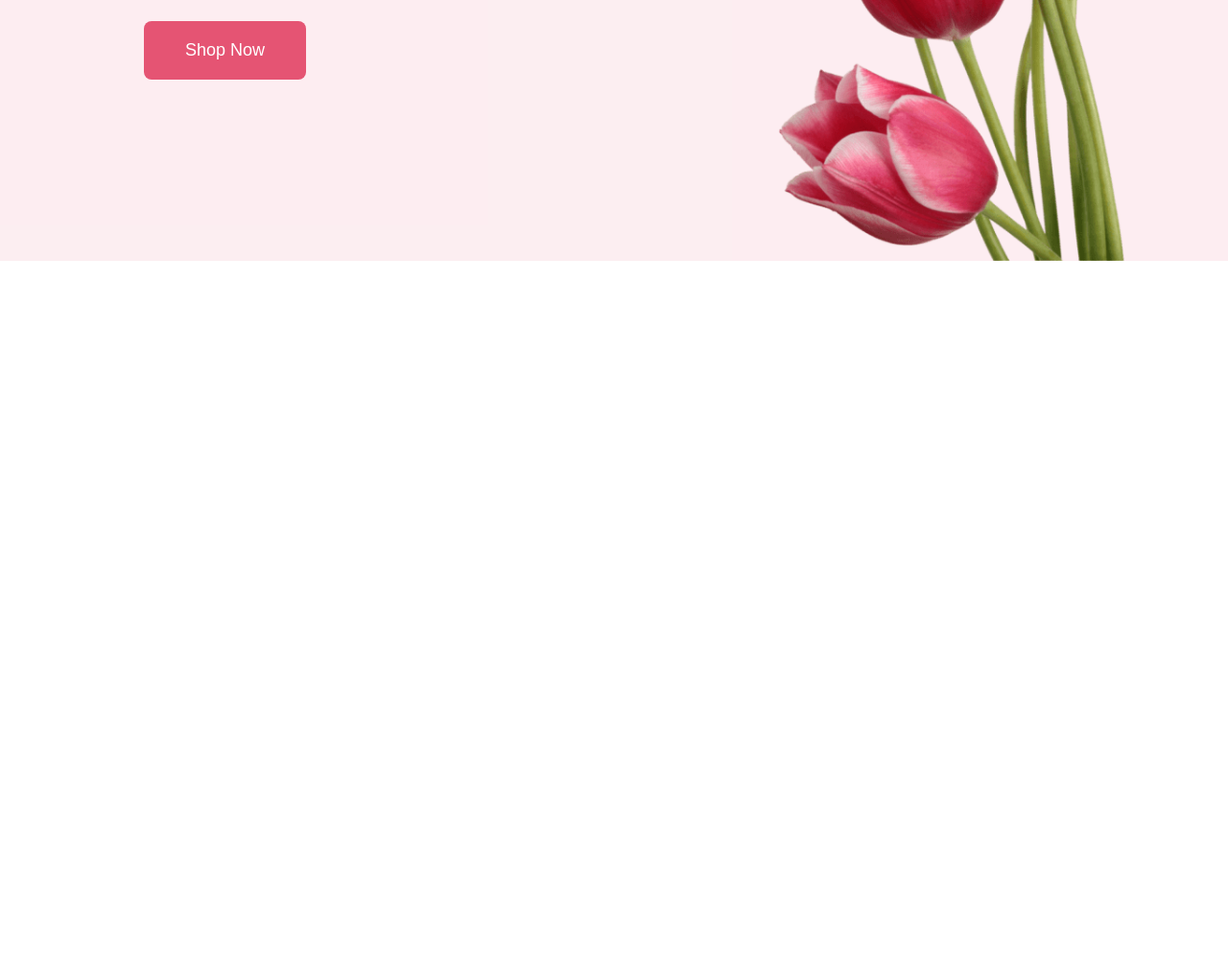
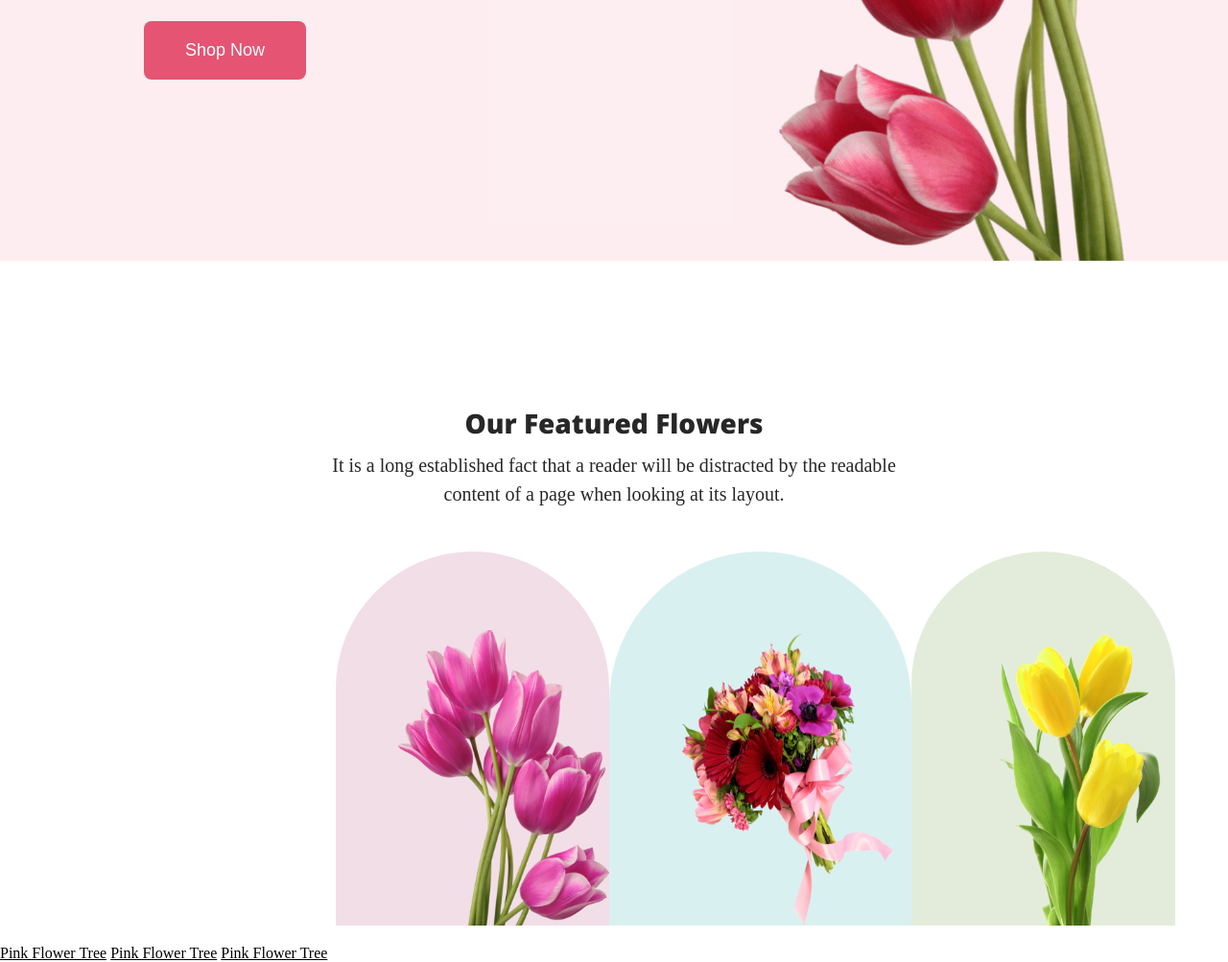
Before and after one commit to MD-Sabbir-Hosain-Rafi99/assignment-flower-shop, a plain HTML site: page index.html in a window 1280 px wide. Shown: the part 528-1531 px from the top of the page at 96% size. Before the commit the page ends 800 px from the top, so only its background shows below. Drawn offline with nearby package versions, Linux system fonts and the light colour scheme.

Commit message:
Flower picture setup done

```diff
--- a/index.html
+++ b/index.html
@@ -5,6 +5,9 @@
     <meta charset="UTF-8">
     <meta name="viewport" content="width=device-width, initial-scale=1.0">
     <link rel="stylesheet" href="style.css">
+    <link rel="preconnect" href="https://fonts.googleapis.com">
+    <link rel="preconnect" href="https://fonts.gstatic.com" crossorigin>
+    <link href="https://fonts.googleapis.com/css2?family=Open+Sans:ital,wght@0,800;1,700&display=swap" rel="stylesheet">
     <link rel="preconnect" href="https://fonts.googleapis.com">
     <link rel="preconnect" href="https://fonts.gstatic.com" crossorigin>
     <link href="https://fonts.googleapis.com/css2?family=Open+Sans:ital,wght@0,800;1,700&display=swap" rel="stylesheet">
@@ -30,9 +33,34 @@
             <section class="featured-flowers">
                 <!--Only Featured Flowers Section-->
                 <div class="featured-title-para">
-                    <h3 class="featured-header"></h3>
-                    <p class="featured-para"></p>
+                    <h3 class="featured-header">Our Featured Flowers</h3>
+                    <p class="featured-para">It is a long established fact that a reader will be distracted by the
+                        readable<br>content of a page when looking at its layout.</p>
                 </div>
+                <section class="pink-flowers-section">
+                    <div class="pink-flowers">
+                        <div class="pink-one-container">
+                            <img src="./images/pngwing 6.png" alt="" class="pink-one">
+                        </div>
+                        <div class="pink-two-container">
+                            <img  src="./images/pngwing 5.png" alt="" class="pink-two">
+                        </div>
+                        <div class="pink-three-container">
+                            <img  src="./images/pngwing 7.png" alt="" class="pink-three">
+                        </div>
+                    </div>
+                    <div class="underline">
+                        <u>Pink Flower Tree</u>
+                        <u>Pink Flower Tree</u>
+                        <u>Pink Flower Tree</u>
+                    </div>
+                </section>
+
+                <!--<div class="pink-para">
+                    <p><u>Pink Flower Tree</u></p>
+                    <p><u>Pink Flower Tree</u></p>
+                    <p><u>Pink Flower Tree</u></p>
+                </div>-->
             </section>
         </main>
         <footer>
--- a/style.css
+++ b/style.css
@@ -3,6 +3,7 @@
     padding: 0;
 }
 
+/* Banner Section Style */
 .banner-container {
     display: flex;
     justify-content: space-around;
@@ -50,6 +51,84 @@
     padding: 20px 43px;
     font-size: 18px;
 }
-.title-one, .para-one, .btn-primary{
+
+.title-one,
+.para-one,
+.btn-primary {
     margin-bottom: 25px;
 }
+
+
+.featured-header {
+    color: #272727;
+    text-align: center;
+    margin-top: 150px;
+}
+
+.featured-header {
+    font-family: 'Open Sans', sans-serif;
+    font-size: 28px;
+    font-weight: 800;
+}
+
+.featured-para {
+    color: #272727;
+    flex-direction: column;
+    text-align: center;
+    margin-top: 10px;
+    font-size: 20px;
+    line-height: 30px;
+}
+
+
+.pink-flowers-section{
+
+}
+
+
+.pink-flowers {
+    display: flex;
+    justify-content: space-around;
+    align-items: center;
+    margin: 45px 350px 20px 350px;
+}
+
+.pink-one-container {
+    width: 350px;
+    height: 390px;
+    border-radius: 300px 300px 0px 0px;
+    background: rgba(167, 33, 98, 0.15);
+    /* margin-left: 380px; */
+}
+
+.pink-one {
+    width: 220px;
+    height: 308px;
+    margin: 82px 0px 0px 65px;
+}
+
+.pink-two-container {
+    width: 350px;
+    height: 390px;
+    border-radius: 300px 300px 0px 0px;
+    background: rgba(5, 151, 160, 0.15);
+}
+
+.pink-two {
+    width: 250px;
+    height: 308px;
+    margin: 82px 0px 0px 65px;
+}
+
+.pink-three-container {
+    width: 350px;
+    height: 390px;
+    border-radius: 300px 300px 0px 0px;
+    background: rgba(71, 125, 17, 0.15);
+}
+
+.pink-three {
+    width: 205px;
+    height: 340px;
+    margin: 50px 0px 0px 70px;
+}
```
